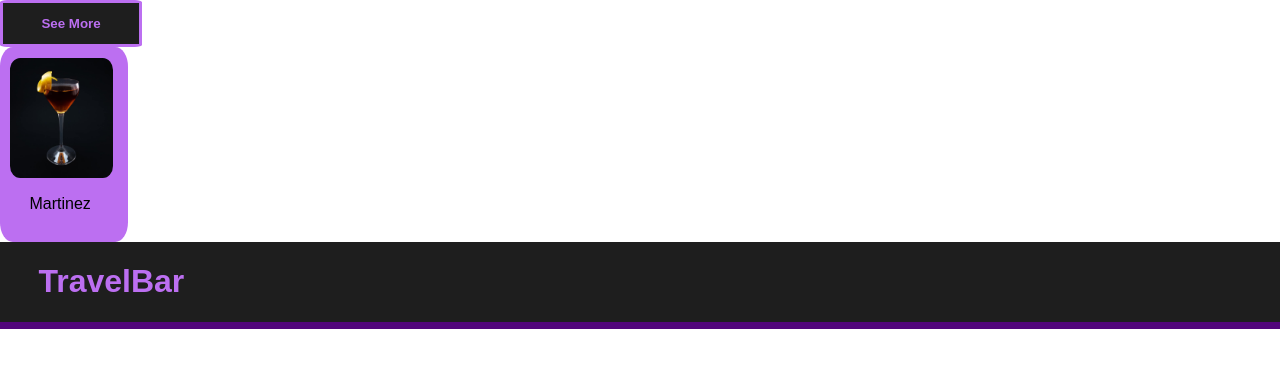
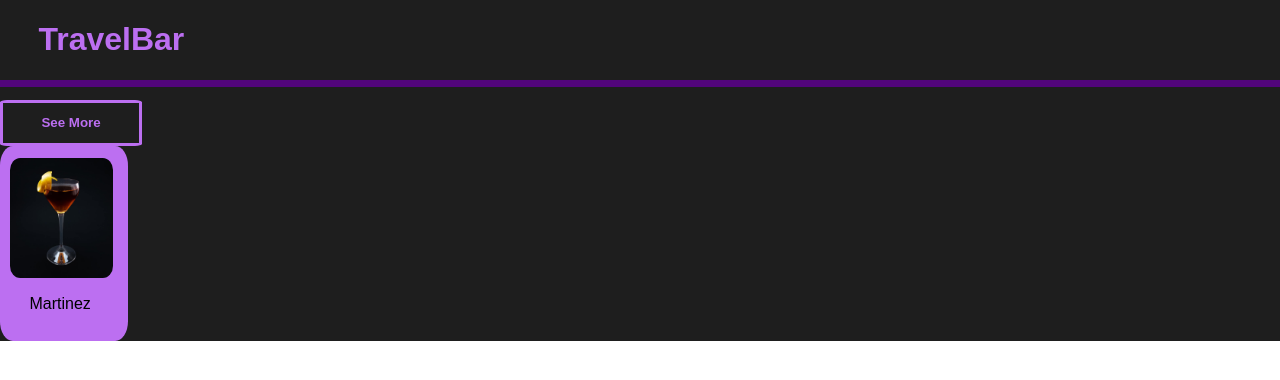
Before and after one commit to akane52/TravelBar, a React (Create React App) app: page / in a window 1280 px wide. Shown: the top 380 px of the page. Built offline with nearby package versions, Linux system fonts and the light colour scheme; the HTML template or start-up script is replaced by a standard one.

Commit message:
style app

```diff
--- a/src/App.css
+++ /dev/null
@@ -1,3 +0,0 @@
-.algo{
-
-}
--- a/src/App.js
+++ b/src/App.js
@@ -1,4 +1,4 @@
-import './App.css';
+import { Main } from './styles.js';
 import Button from './components/Button'
 import CocktailCards from './components/CocktailCardComponent';
 import logo from "../src/resources/martinez.jpg"
@@ -7,14 +7,14 @@ import NavBar from './components/NavBar';
 
 function App() {
   return (
-    <div className="App">
+    <Main className="App">
+      <NavBar title='TravelBar' />
       <Button text= 'See More' />
       <CocktailCards
           picture={logo}
           title="Martinez"
         ></CocktailCards>
-      <NavBar title='TravelBar' />
-    </div>
+    </Main>
   );
 }
 
--- a/src/components/NavBar/styles.js
+++ b/src/components/NavBar/styles.js
@@ -5,6 +5,7 @@ export const Header = styled.header`
     color: #BC6FF1;
     border-bottom: 7px solid #52057B;
     position: relative;
+    margin-bottom: 1%;
 `
 
 export const Title = styled.h1`
--- /dev/null
+++ b/src/styles.js
@@ -0,0 +1,5 @@
+import styled from '@emotion/styled'
+
+export const Main = styled.div`
+    background-color: #1E1E1E;
+`
```
